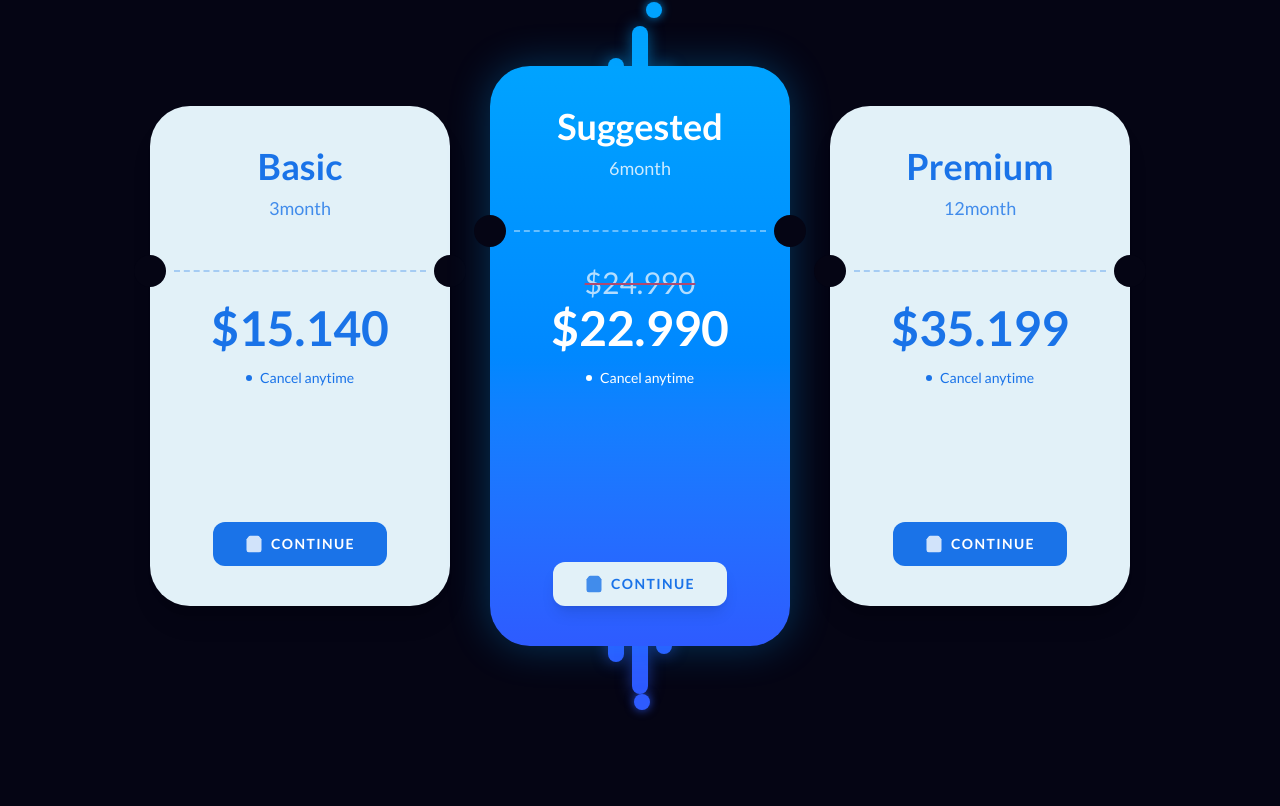
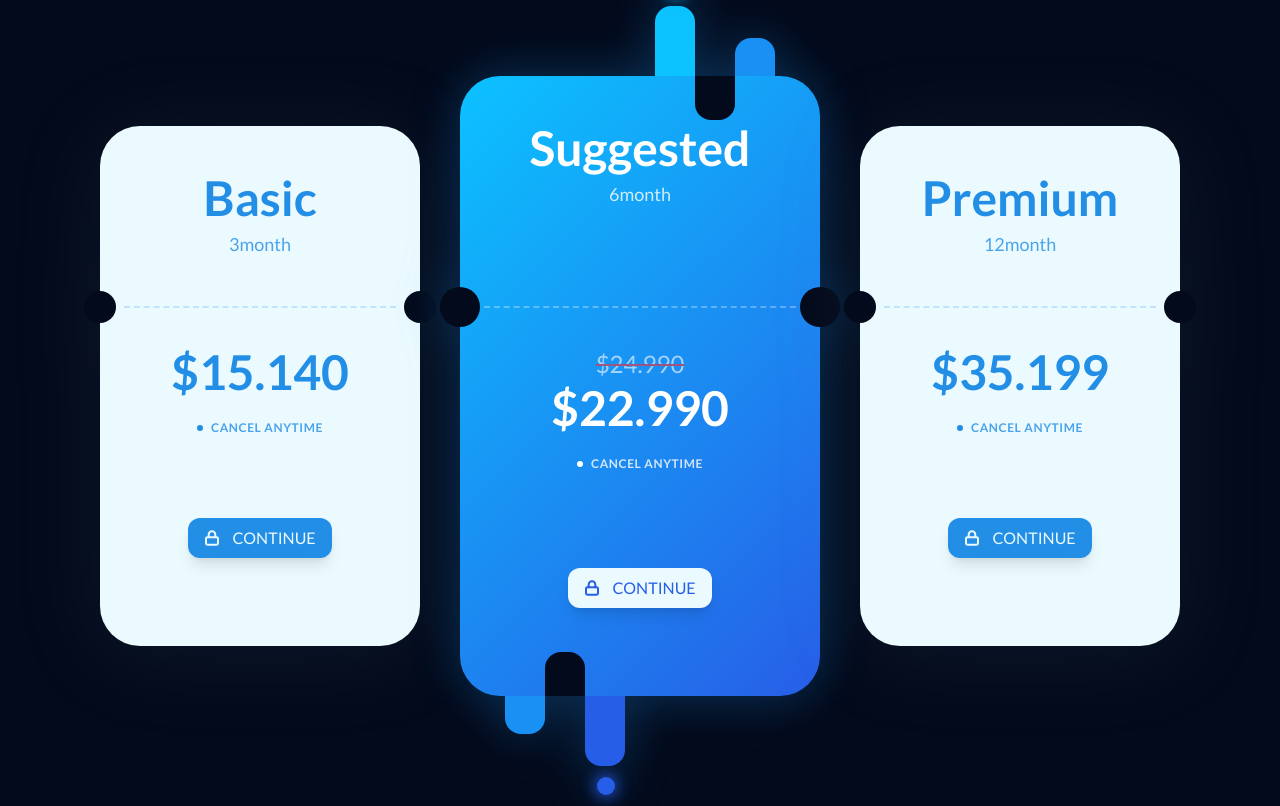
Before and after one commit to Marwa-001/Movies-Website, a Next.js app: page / in a window 1280 px wide. Shown: the part 2214-3020 px from the top of the page. Built offline with nearby package versions, Linux system fonts and the light colour scheme; no server answers.

Commit message:
feat: enhance PricingSection component with improved layout and styling; replace ShoppingBag icon with Lock icon and adjust card styles for better visual hierarchy

```diff
--- a/src/app/components/PricesSection.jsx
+++ b/src/app/components/PricesSection.jsx
@@ -1,90 +1,199 @@
 "use client";
 
-import { ShoppingBag } from "lucide-react";
+import { Lock } from "lucide-react";
+import { Lato } from "next/font/google";
+
+const lato = Lato({ subsets: ["latin"], weight: ["400", "700"] });
+
+const PAGE_BG = "#030A1B";
+const SIDE_ACCENT = "#228EE5";
+const SIDE_BG = "#EBFAFF";
+const SIDE_BUTTON_TEXT = "#EBFAFF"; // exact "Primary 2" value from Figma, not plain white
+
+const SUGGESTED_FROM = "#0CC2FF";
+const SUGGESTED_TO = "#275EE7";
+const SUGGESTED_MID = "#1990F3";
+const SUGGESTED_SHADOW = "34,142,229"; // #228EE5
+
+// Card heights grew 500/600 -> 520/620 to give the 48px heading (up from 36px)
+// room without cramping the rest of the card. The 100px gap between the two
+// is preserved, since SUGGESTED_LINE_OFFSET below depends on it.
+const SIDE_HEIGHT = 520;
+const SUGGESTED_HEIGHT = 620;
+const SUGGESTED_LINE_OFFSET = (SUGGESTED_HEIGHT - SIDE_HEIGHT) / 2; // 50
+
+// Typography, pulled directly from the Figma inspector:
+// Heading + price = "Web/Title 2/Bold": Lato 700, 48px, 100% line-height, 0 tracking
+// Button label   = "Web/Body/Regular": Lato 400, 16px, 100% line-height, 0 tracking, centered
+const TITLE_STYLE = {
+  fontWeight: 700,
+  fontSize: "48px",
+  lineHeight: "100%",
+  letterSpacing: "0px",
+};
+const BODY_STYLE = {
+  fontWeight: 400,
+  fontSize: "16px",
+  lineHeight: "100%",
+  letterSpacing: "0px",
+  textAlign: "center",
+};
 
 const PricingCard = ({ plan }) => {
   const isSuggested = plan.type === "suggested";
 
+  const cardStyle = {
+    width: isSuggested ? "360px" : "320px",
+    height: isSuggested ? `${SUGGESTED_HEIGHT}px` : `${SIDE_HEIGHT}px`,
+    // The union-shadow fix: this filter is applied to the WRAPPER that holds
+    // both the pegs and the card body, so the drop-shadow traces the combined
+    // silhouette of everything inside it (rectangle + bars), not just the
+    // rectangle. A plain box-shadow on the card body alone can never do this
+    // since it only ever knows about its own box, not its siblings.
+    filter: isSuggested
+      ? `drop-shadow(0 8px 24px rgba(${SUGGESTED_SHADOW},0.16)) drop-shadow(0 -8px 24px rgba(${SUGGESTED_SHADOW},0.16))`
+      : "drop-shadow(0 8px 42px rgba(112,144,176,0.10))",
+  };
+
+  const cutoutSize = isSuggested ? 40 : 32;
+
   return (
-    <div className="relative group">
-      {/* Liquid Protrusions (Only for Suggested) */}
+    <div
+      className={`${lato.className} relative z-10 transition-transform duration-300 hover:scale-[1.02]`}
+      style={cardStyle}
+    >
+      {/* --- Center Card Decoration Tabs --- */}
       {isSuggested && (
         <>
-          {/* Top Drips */}
-          <div className="absolute -top-10 left-1/2 -translate-x-1/2 flex items-end gap-2 z-0">
-            <div className="w-4 h-12 bg-[#00A3FF] rounded-full shadow-[0_0_15px_rgba(0,163,255,0.5)]" />
-            <div className="w-4 h-20 bg-[#00A3FF] rounded-full shadow-[0_0_15px_rgba(0,163,255,0.5)]" />
-            <div className="w-4 h-10 bg-[#00A3FF] rounded-full shadow-[0_0_15px_rgba(0,163,255,0.5)]" />
-          </div>
-          {/* Bottom Drips */}
-          <div className="absolute -bottom-12 left-1/2 -translate-x-1/2 flex items-start gap-2 z-0">
-            <div className="w-4 h-12 bg-[#2E5BFF] rounded-full shadow-[0_0_15px_rgba(46,91,255,0.5)]" />
-            <div className="w-4 h-20 bg-[#2E5BFF] rounded-full shadow-[0_0_15px_rgba(46,91,255,0.5)]" />
-            <div className="w-4 h-10 bg-[#2E5BFF] rounded-full shadow-[0_0_15px_rgba(46,91,255,0.5)]" />
-          </div>
-          {/* Floating Dot */}
-          <div className="absolute -top-16 left-[52%] w-4 h-4 bg-[#00A3FF] rounded-full shadow-[0_0_10px_rgba(0,163,255,0.8)]" />
-          <div className="absolute -bottom-16 left-[48%] w-4 h-4 bg-[#2E5BFF] rounded-full shadow-[0_0_10px_rgba(46,91,255,0.8)]" />
+          {/* TOP SECTION (Shifted Right) */}
+          <div
+            className="absolute rounded-[16px]"
+            style={{ width: 40, height: 90, left: "calc(50% + 15px)", top: -70, background: SUGGESTED_FROM, zIndex: 0 }}
+          />
+          <div
+            className="absolute rounded-[16px]"
+            style={{ width: 40, height: 70, left: "calc(50% + 95px)", top: -38, background: SUGGESTED_MID, zIndex: 0 }}
+          />
+          <div
+            className="absolute rounded-full"
+            style={{
+              width: 18,
+              height: 18,
+              left: "calc(50% + 27px)",
+              top: -99,
+              background: SUGGESTED_FROM,
+              boxShadow: "0 0 15px 2px rgba(12,194,255,0.9)",
+              zIndex: 10,
+            }}
+          />
+          <div
+            className="absolute rounded-b-[16px]"
+            style={{ width: 40, height: 44, left: "calc(50% + 55px)", top: 0, background: PAGE_BG, zIndex: 10 }}
+          />
+
+          {/* BOTTOM SECTION (Inverted to the Left Side) */}
+          <div
+            className="absolute rounded-[16px]"
+            style={{ width: 40, height: 90, left: "calc(50% - 55px)", bottom: -70, background: SUGGESTED_TO, zIndex: 0 }}
+          />
+          <div
+            className="absolute rounded-[16px]"
+            style={{ width: 40, height: 70, left: "calc(50% - 135px)", bottom: -38, background: SUGGESTED_MID, zIndex: 0 }}
+          />
+          <div
+            className="absolute rounded-full"
+            style={{
+              width: 18,
+              height: 18,
+              left: "calc(50% - 43px)",
+              bottom: -99,
+              background: SUGGESTED_TO,
+              boxShadow: "0 0 15px 2px rgba(39,94,231,0.9)",
+              zIndex: 10,
+            }}
+          />
+          <div
+            className="absolute rounded-t-[16px]"
+            style={{ width: 40, height: 44, left: "calc(50% - 95px)", bottom: 0, background: PAGE_BG, zIndex: 10 }}
+          />
         </>
       )}
 
-      {/* Main Card Body */}
+      {/* --- Main Card Body --- */}
+      {/* No box-shadow here anymore — the glow now lives on the wrapper above
+          so it unions with the pegs instead of stopping at this rectangle. */}
       <div
-        className={`
-        relative z-10 w-[300px] rounded-[40px] flex flex-col items-center py-10 px-6 overflow-visible transition-transform duration-500 group-hover:scale-105
-        ${
+        className="w-full h-full rounded-[40px] flex flex-col items-center pt-12 pb-10 px-6 relative overflow-visible z-[5]"
+        style={
           isSuggested
-            ? "bg-gradient-to-b from-[#00A3FF] via-[#0088FF] to-[#2E5BFF] text-[var(--text-primary)] shadow-[0_0_40px_rgba(0,163,255,0.3)] h-[580px]"
-            : "bg-[#E2F1F8] text-[#1A73E8] h-[500px] shadow-xl"
+            ? { background: `linear-gradient(135deg, ${SUGGESTED_FROM} 0%, ${SUGGESTED_TO} 100%)`, color: "#FFFFFF" }
+            : { background: SIDE_BG, color: SIDE_ACCENT }
         }
-      `}
       >
-        {/* Top Content */}
+        {/* Header */}
         <div className="text-center mb-4">
-          <h2 className="text-4xl font-bold mb-2">{plan.name}</h2>
-          <p className="text-lg opacity-80 font-medium">{plan.duration}</p>
+          <h2 style={TITLE_STYLE}>{plan.name}</h2>
+          <p className="text-lg font-medium opacity-80 mt-2">{plan.duration}</p>
         </div>
 
-        {/* Ticket Seam Section */}
-        <div className="relative w-full my-8 flex items-center justify-center">
-          {/* Left Circle Cutout */}
-          <div className={`absolute -left-10 w-8 h-8 rounded-full bg-[var(--bg-page)]`} />
-          {/* Right Circle Cutout */}
-          <div className={`absolute -right-10 w-8 h-8 rounded-full bg-[var(--bg-page)]`} />
-          {/* Dashed Line */}
+        {/* --- TICKET SECTION (The Cutouts & Line) --- */}
+        <div
+          className="relative w-full flex items-center py-8"
+          style={{ marginTop: isSuggested ? SUGGESTED_LINE_OFFSET : 0 }}
+        >
           <div
-            className={`w-full border-t-2 border-dashed ${
-              isSuggested ? "border-white/40" : "border-[#1A73E8]/30"
-            }`}
+            className="absolute rounded-full"
+            style={{
+              width: `${cutoutSize}px`,
+              height: `${cutoutSize}px`,
+              left: `-${cutoutSize / 2 + 24}px`,
+              top: "50%",
+              transform: "translateY(-50%)",
+              background: PAGE_BG,
+            }}
+          />
+          <div
+            className="w-full border-t-2 border-dashed"
+            style={{ borderColor: isSuggested ? "rgba(255,255,255,0.3)" : `${SIDE_ACCENT}33` }}
+          />
+          <div
+            className="absolute rounded-full"
+            style={{
+              width: `${cutoutSize}px`,
+              height: `${cutoutSize}px`,
+              right: `-${cutoutSize / 2 + 24}px`,
+              top: "50%",
+              transform: "translateY(-50%)",
+              background: PAGE_BG,
+            }}
           />
         </div>
 
-        {/* Price Section */}
-        <div className="flex flex-col items-center flex-grow">
+        {/* Pricing */}
+        <div className="flex flex-col items-center flex-grow justify-start w-full mt-2">
           {plan.oldPrice && (
-            <span className="text-3xl opacity-70 line-through decoration-red-500 decoration-2 mb-1">
+            <span className="text-2xl font-medium opacity-60 line-through decoration-red-500 decoration-2 mb-1">
               ${plan.oldPrice}
             </span>
           )}
-          <span className="text-5xl font-extrabold mb-4">${plan.price}</span>
-          <div className="flex items-center gap-2 text-sm font-medium">
-            <div className={`w-1.5 h-1.5 rounded-full ${isSuggested ? "bg-white" : "bg-[#1A73E8]"}`} />
-            Cancel anytime
+          <span style={TITLE_STYLE}>${plan.price}</span>
+
+          <div className="flex items-center gap-2 mt-6">
+            <div className="w-1.5 h-1.5 rounded-full" style={{ background: isSuggested ? "#FFFFFF" : SIDE_ACCENT }} />
+            <span className="text-xs font-bold uppercase tracking-wider opacity-80">Cancel anytime</span>
           </div>
         </div>
 
-        {/* Button */}
+        {/* Action Button */}
         <button
-          className={`
-          flex items-center gap-2 px-8 py-3 rounded-xl font-bold tracking-widest text-sm transition-all
-          ${
-            isSuggested
-              ? "bg-[#E2F1F8] text-[#1A73E8] hover:bg-white shadow-lg"
-              : "bg-[#1A73E8] text-[var(--text-primary)] hover:bg-[#1557b0]"
-          }
-        `}
+          className="flex items-center justify-center gap-3 px-4 py-3 rounded-[12px] mb-12 transition-all active:scale-95 shadow-lg"
+          style={{
+            ...BODY_STYLE,
+            background: isSuggested ? SIDE_BG : SIDE_ACCENT,
+            color: isSuggested ? SUGGESTED_TO : SIDE_BUTTON_TEXT,
+          }}
         >
-          <ShoppingBag size={18} fill="currentColor" className="opacity-80" />
+          <Lock size={16} strokeWidth={3} />
           CONTINUE
         </button>
       </div>
@@ -95,18 +204,15 @@ const PricingCard = ({ plan }) => {
 export default function PricingSection() {
   const plans = [
     { name: "Basic", duration: "3month", price: "15.140", type: "basic" },
-    {
-      name: "Suggested",
-      duration: "6month",
-      oldPrice: "24.990",
-      price: "22.990",
-      type: "suggested",
-    },
+    { name: "Suggested", duration: "6month", oldPrice: "24.990", price: "22.990", type: "suggested" },
     { name: "Premium", duration: "12month", price: "35.199", type: "premium" },
   ];
 
   return (
-    <section id="pricing" className="min-h-screen bg-[var(--bg-page)] flex flex-wrap items-center justify-center gap-10 py-24 px-10">
+    <section
+      className="min-h-screen flex flex-wrap items-center justify-center gap-10 p-10 py-30"
+      style={{ background: PAGE_BG }}
+    >
       {plans.map((plan, idx) => (
         <PricingCard key={idx} plan={plan} />
       ))}
```
